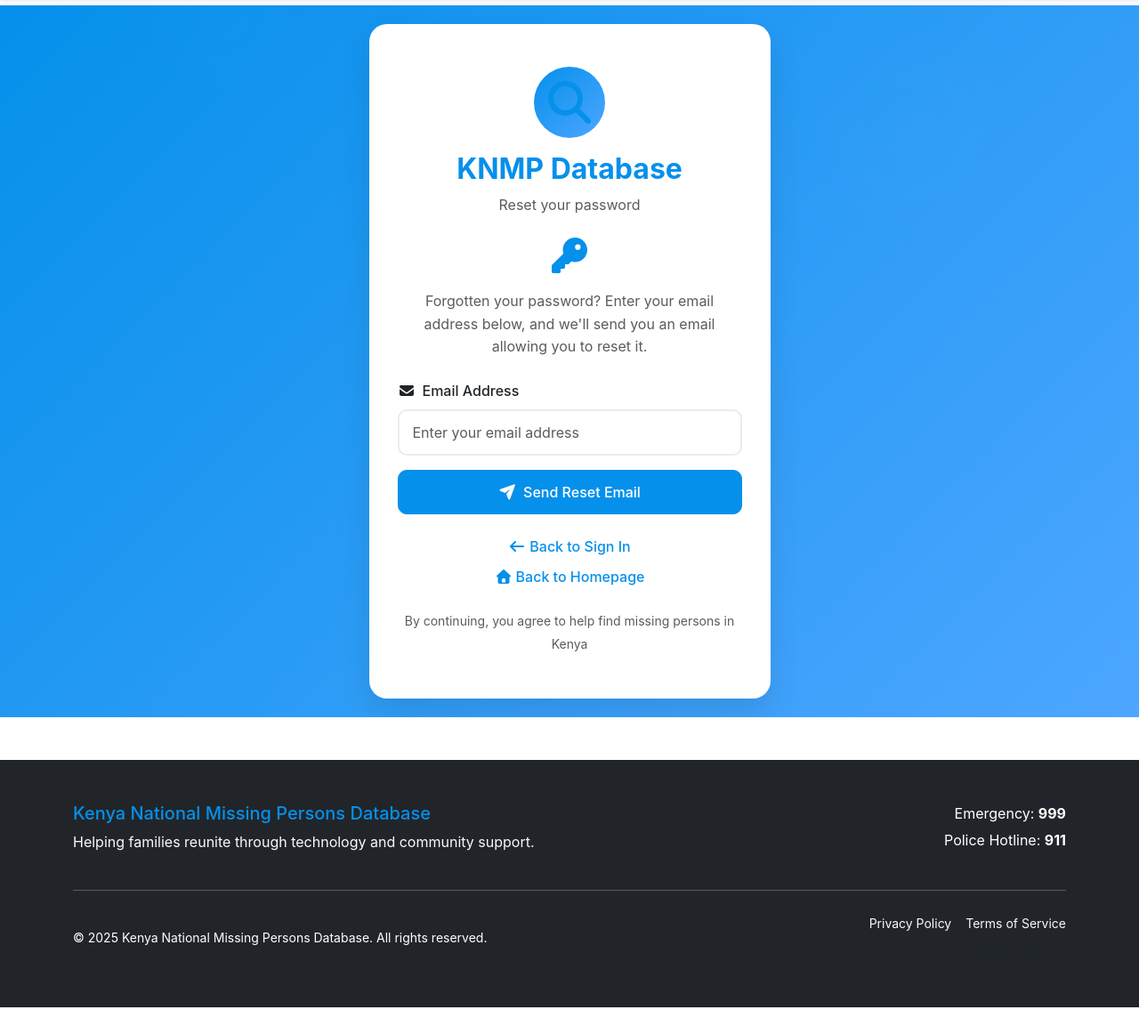
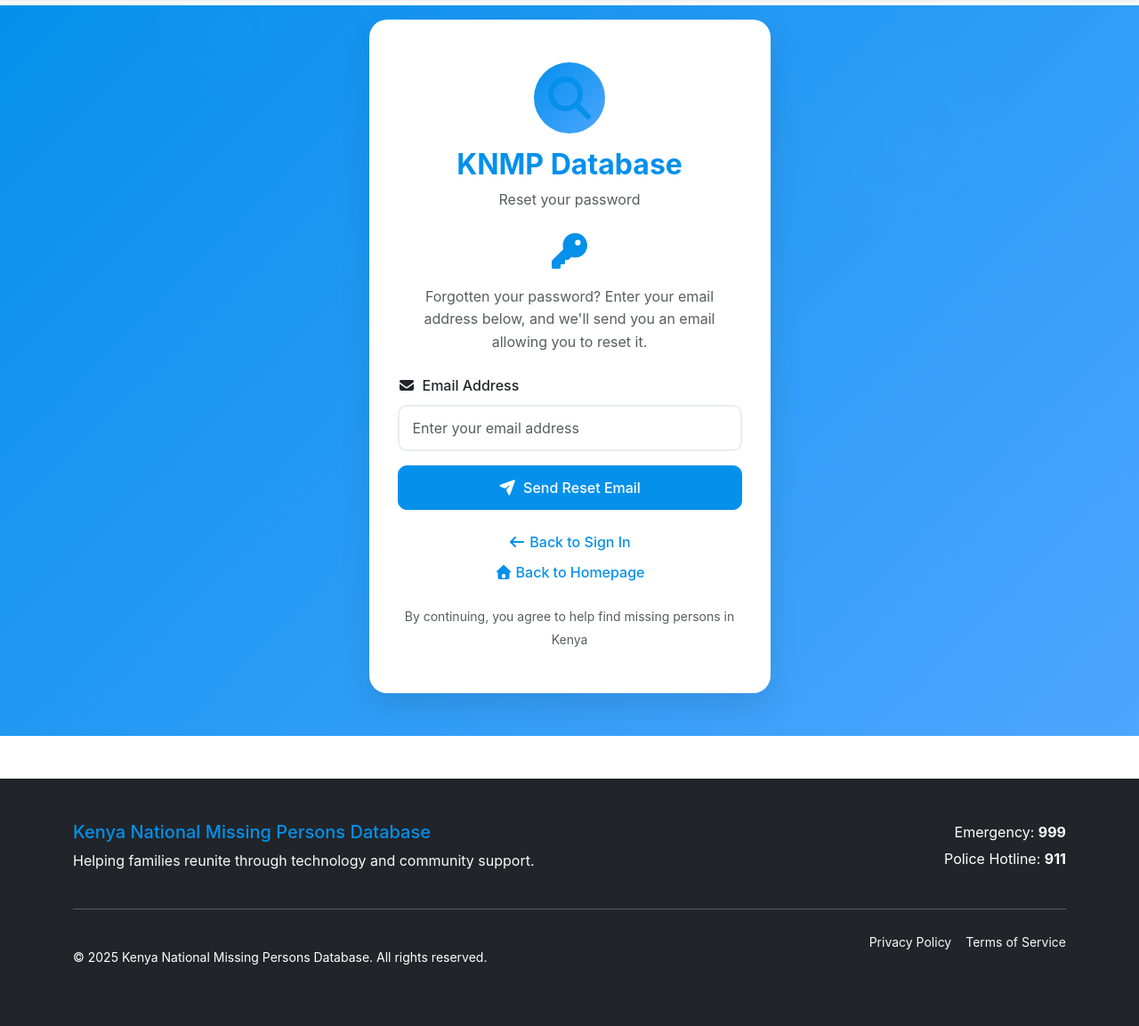
Before and after one commit to KagemaNjoroge/knmpdb, a Django app: page /accounts/password/reset/ in a window 1280 px wide. Shown: the part 58-1211 px from the top of the page at 89% size. Before the commit the page ends 1190 px from the top, so only its background shows below. Run offline with Django 5.2, Linux system fonts and the light colour scheme; some libraries are stand-ins or nearby versions.

Commit message:
Update container classes in base.html for improved spacing

```diff
--- a/templates/account/base.html
+++ b/templates/account/base.html
@@ -3,7 +3,7 @@
 
 {% block content %}
 <div class="auth-container">
-    <div class="container">
+    <div class="container mt-3 mb-5">
         <div class="row justify-content-center">
             <div class="col-md-6 col-lg-5">
                 <div class="auth-card">
```
